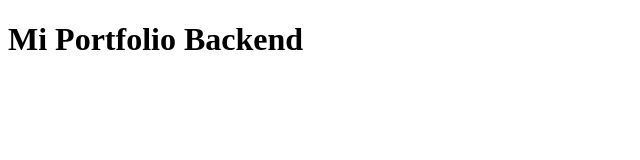
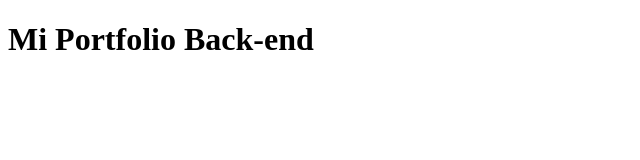
Before and after one commit to NicolasJVera/portfolio-BackEnd, a plain HTML site: page index.html in a window 1280 px wide. Shown: the full height of the page, 0-640 px from the left. Drawn offline with Linux system fonts and the light colour scheme.

Commit message:
prueba dos

```diff
--- a/index.html
+++ b/index.html
@@ -7,6 +7,6 @@
     <title>Portfolio Backend</title>
 </head>
 <body>
-    <h1>Mi Portfolio Backend</h1>
+    <h1>Mi Portfolio Back-end</h1>
 </body>
 </html>
```
